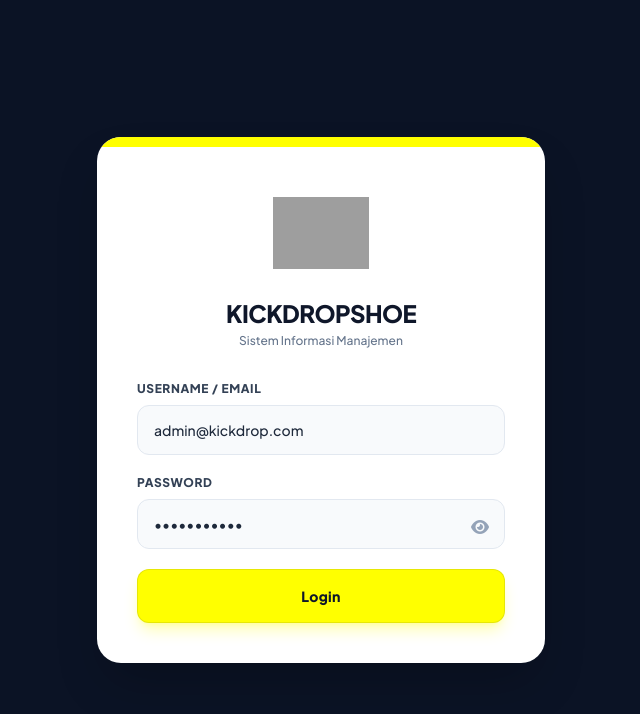
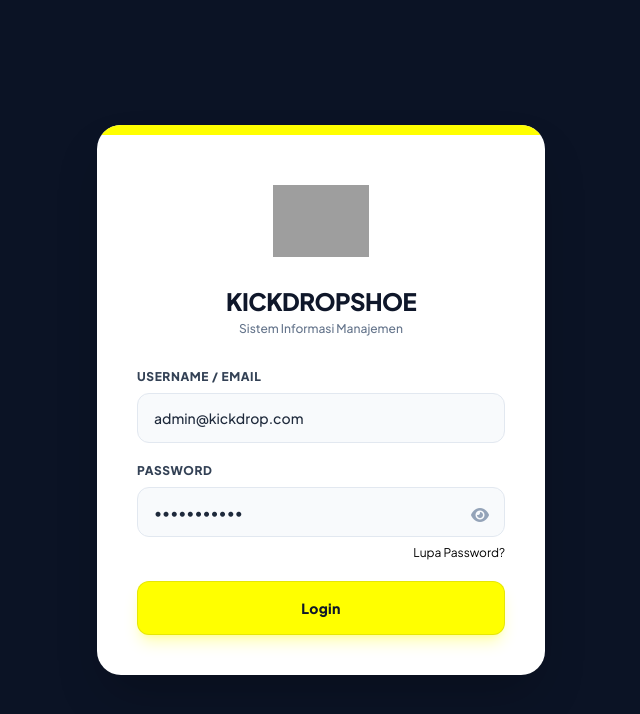
Before and after one commit to abrarrayhanmuhammad/pbl, a PHP site: page /login.php in a window 1280 px wide. Shown: the top 714 px of the page, without its empty margins (319-959 px from the left). Run offline with PHP 8.4, Linux system fonts and the light colour scheme; some libraries are stand-ins or nearby versions; grey boxes are pictures that could not be loaded.

Commit message:
menambah fitur lupa password di halaman login

```diff
--- a/app/views/auth/login.php
+++ b/app/views/auth/login.php
@@ -65,6 +65,14 @@ require_once __DIR__ . '/../layouts/header.php';
                 <button type="button" id="togglePassword" class="absolute right-4 top-10 text-slate-400 hover:text-slate-600 focus:outline-none">
                     <i class="fas fa-eye"></i>
                 </button>
+
+            <!-- lupa password -zahra -->
+                <div class="flex justify-end mt-2">
+                    <a href="/forgot-password" class="text-xs" font bold text-slate-500 hover:text-slate-800 transition-colors">
+                Lupa Password?
+            </a>
+                </div>
+
             </div>
             <button type="submit" class="w-full py-4 bg-brand-yellow hover:bg-brand-yellowHover text-slate-900 font-extrabold text-sm rounded-xl transition-all shadow-lg shadow-brand-yellow/30 mt-4 tracking-wide border border-slate-900/10">
                 Login
```
